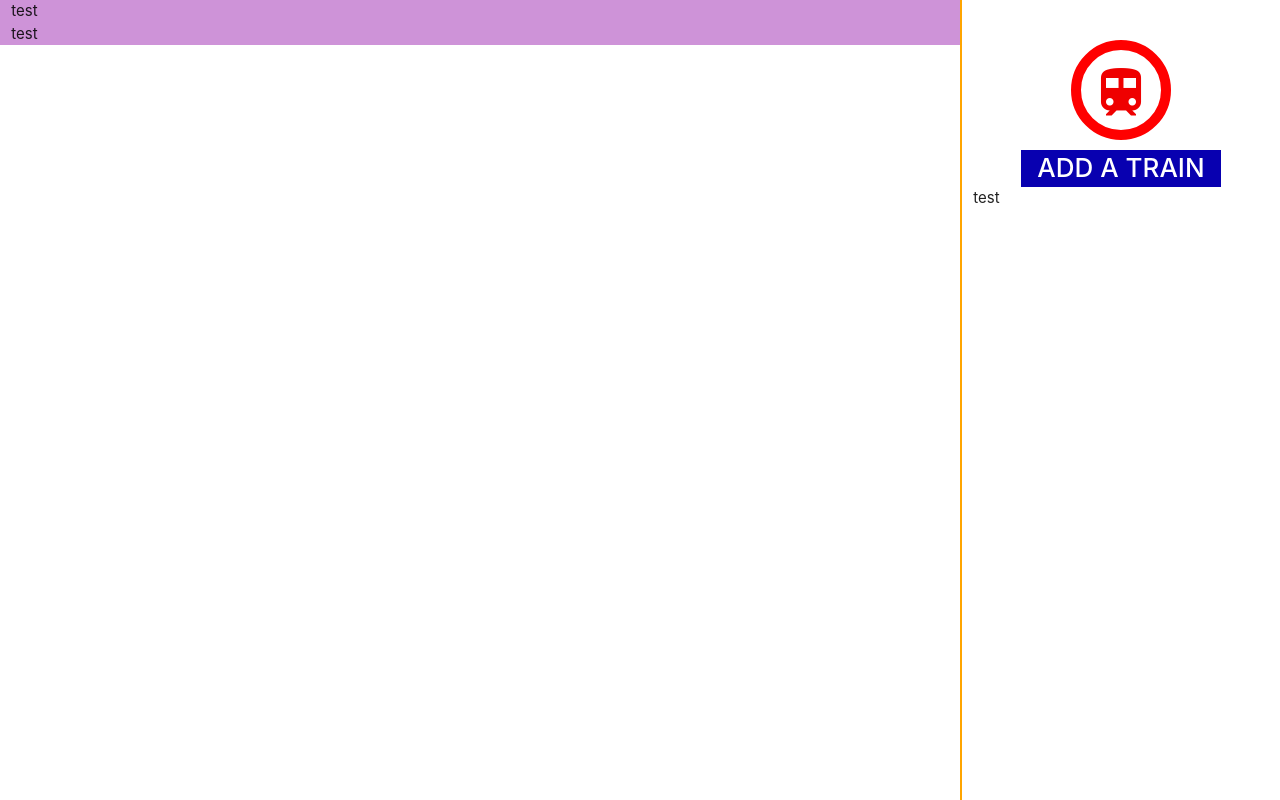
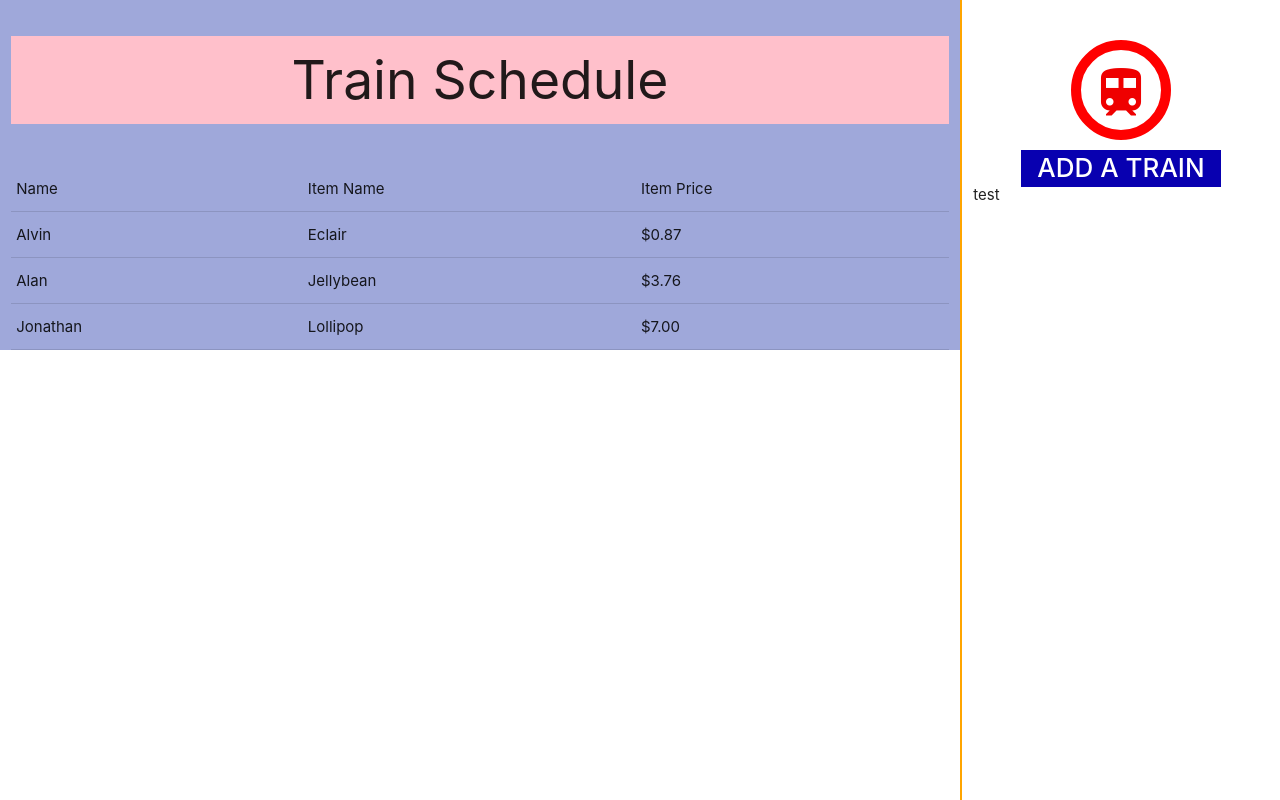
Before and after one commit to jstudenski/train-time, a plain HTML site: page index.html in a window 1280 px wide. Shown: the top 800 px of the page. Drawn offline with nearby package versions, Linux system fonts and the light colour scheme.

Commit message:
testing materialize framework

```diff
--- /dev/null
+++ b/css/reset.css
@@ -0,0 +1,48 @@
+/* http://meyerweb.com/eric/tools/css/reset/
+   v2.0 | 20110126
+   License: none (public domain)
+*/
+
+html, body, div, span, applet, object, iframe,
+h1, h2, h3, h4, h5, h6, p, blockquote, pre,
+a, abbr, acronym, address, big, cite, code,
+del, dfn, em, img, ins, kbd, q, s, samp,
+small, strike, strong, sub, sup, tt, var,
+b, u, i, center,
+dl, dt, dd, ol, ul, li,
+fieldset, form, label, legend,
+table, caption, tbody, tfoot, thead, tr, th, td,
+article, aside, canvas, details, embed,
+figure, figcaption, footer, header, hgroup,
+menu, nav, output, ruby, section, summary,
+time, mark, audio, video {
+	margin: 0;
+	padding: 0;
+	border: 0;
+	font-size: 100%;
+	font: inherit;
+	vertical-align: baseline;
+}
+/* HTML5 display-role reset for older browsers */
+article, aside, details, figcaption, figure,
+footer, header, hgroup, menu, nav, section {
+	display: block;
+}
+body {
+	line-height: 1;
+}
+ol, ul {
+	list-style: none;
+}
+blockquote, q {
+	quotes: none;
+}
+blockquote:before, blockquote:after,
+q:before, q:after {
+	content: '';
+	content: none;
+}
+table {
+	border-collapse: collapse;
+	border-spacing: 0;
+}
--- a/css/style.css
+++ b/css/style.css
@@ -1,3 +1,9 @@
+.main-title {
+  background-color: pink;
+  text-align: center;
+  padding: 15px;
+}
+
 .side-bar {
   height: 100%;
   min-height: 1000px !important;
--- a/index.html
+++ b/index.html
@@ -1,12 +1,17 @@
 <!DOCTYPE html>
   <html>
     <head>
+
+      <link href="css/reset.css" rel="stylesheet" type="text/css">
+
       <!--Import Google Icon Font-->
       <link href="https://fonts.googleapis.com/icon?family=Material+Icons" rel="stylesheet">
       <!-- Compiled and minified CSS -->
       <link rel="stylesheet" href="https://cdnjs.cloudflare.com/ajax/libs/materialize/1.0.0-alpha.3/css/materialize.min.css">
       <link href="https://fonts.googleapis.com/icon?family=Material+Icons" rel="stylesheet">
-        <link href="css/style.css" rel="stylesheet" type="text/css">
+
+
+      <link href="css/style.css" rel="stylesheet" type="text/css">
 
       <!--Let browser know website is optimized for mobile-->
       <meta name="viewport" content="width=device-width, initial-scale=1.0"/>
@@ -17,11 +22,43 @@
     <!-- Page Layout here -->
     <div class="row">
 
-      <div class="col s9 purple lighten-3">
+      <div class="col s9 indigo lighten-3">
 
-        test<br>
-        test
-        <!-- Teal page content  -->
+      <div class="row">
+        <div class="col s12"><h2 class="main-title">Train Schedule</h2></div>
+      </div>
+
+      <table>
+
+        <thead>
+          <tr>
+              <th>Name</th>
+              <th>Item Name</th>
+              <th>Item Price</th>
+          </tr>
+        </thead>
+
+        <tbody>
+          <tr>
+            <td>Alvin</td>
+            <td>Eclair</td>
+            <td>$0.87</td>
+          </tr>
+          <tr>
+            <td>Alan</td>
+            <td>Jellybean</td>
+            <td>$3.76</td>
+          </tr>
+          <tr>
+            <td>Jonathan</td>
+            <td>Lollipop</td>
+            <td>$7.00</td>
+          </tr>
+        </tbody>
+      </table>
+
+
+
       </div>
 
       <div class="col s3 side-bar">
@@ -30,6 +67,7 @@
           <i class="medium material-icons ">train</i>
         </div>
         <h4>Add a train</h4>
+
 
         test
         <!-- Grey navigation panel -->
```
